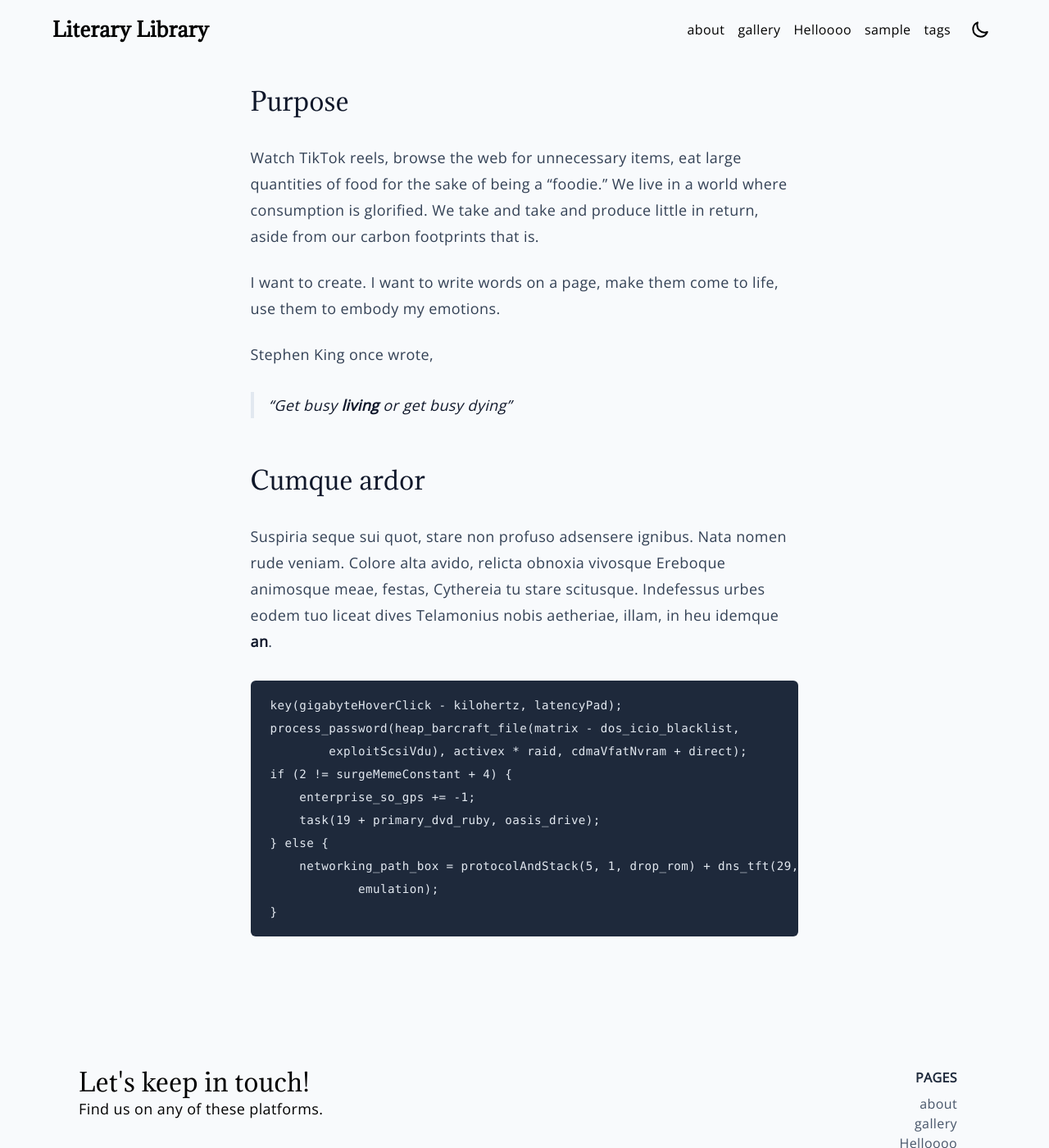
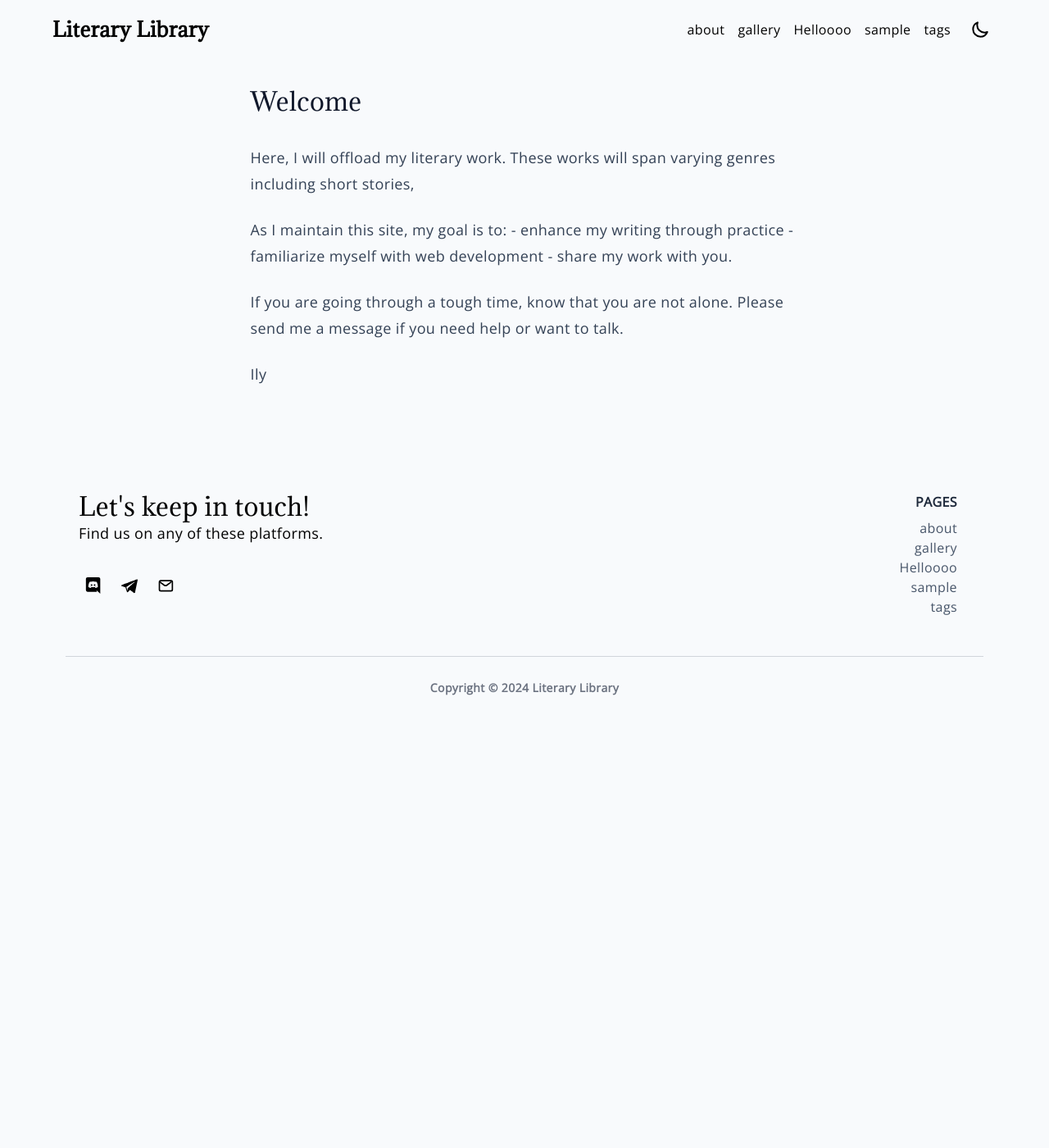
Before and after one commit to selene-flores/literary-library, a Jekyll site: the page built from about.md, in a window 1280 px wide and 1400 px high. Shown: the whole window at 82% size. Built offline with Jekyll 4.4.1, drawn with Linux system fonts in a browser that asks for light colours.

Commit message:
Update about.md

```diff
--- a/about.md
+++ b/about.md
@@ -2,29 +2,15 @@
 title: about
 layout: page
 ---
-## Purpose
+## Welcome
 
-Watch TikTok reels, browse the web for unnecessary items, eat large quantities of food for the sake of being a "foodie." We live in a world where consumption is glorified. We take and take and produce little in return, aside from our carbon footprints that is.
+Here, I will offload my literary work. These works will span varying genres including short stories,
 
-I want to create. I want to write words on a page, make them come to life, use them to embody my emotions.
+As I maintain this site, my goal is to:
+    - enhance my writing through practice
+    - familiarize myself with web development
+    - share my work with you.
 
-Stephen King once wrote,
-> Get busy **living** or get busy dying
+If you are going through a tough time, know that you are not alone. Please send me a message if you need help or want to talk.
 
-## Cumque ardor
-
-Suspiria seque sui quot, stare non profuso adsensere ignibus. Nata nomen rude
-veniam. Colore alta avido, relicta obnoxia vivosque Ereboque animosque meae,
-festas, Cythereia tu stare scitusque. Indefessus urbes eodem tuo liceat dives
-Telamonius nobis aetheriae, illam, in heu idemque **an**.
-
-    key(gigabyteHoverClick - kilohertz, latencyPad);
-    process_password(heap_barcraft_file(matrix - dos_icio_blacklist,
-            exploitScsiVdu), activex * raid, cdmaVfatNvram + direct);
-    if (2 != surgeMemeConstant + 4) {
-        enterprise_so_gps += -1;
-        task(19 + primary_dvd_ruby, oasis_drive);
-    } else {
-        networking_path_box = protocolAndStack(5, 1, drop_rom) + dns_tft(29, -3,
-                emulation);
-    }
+Ily
```
